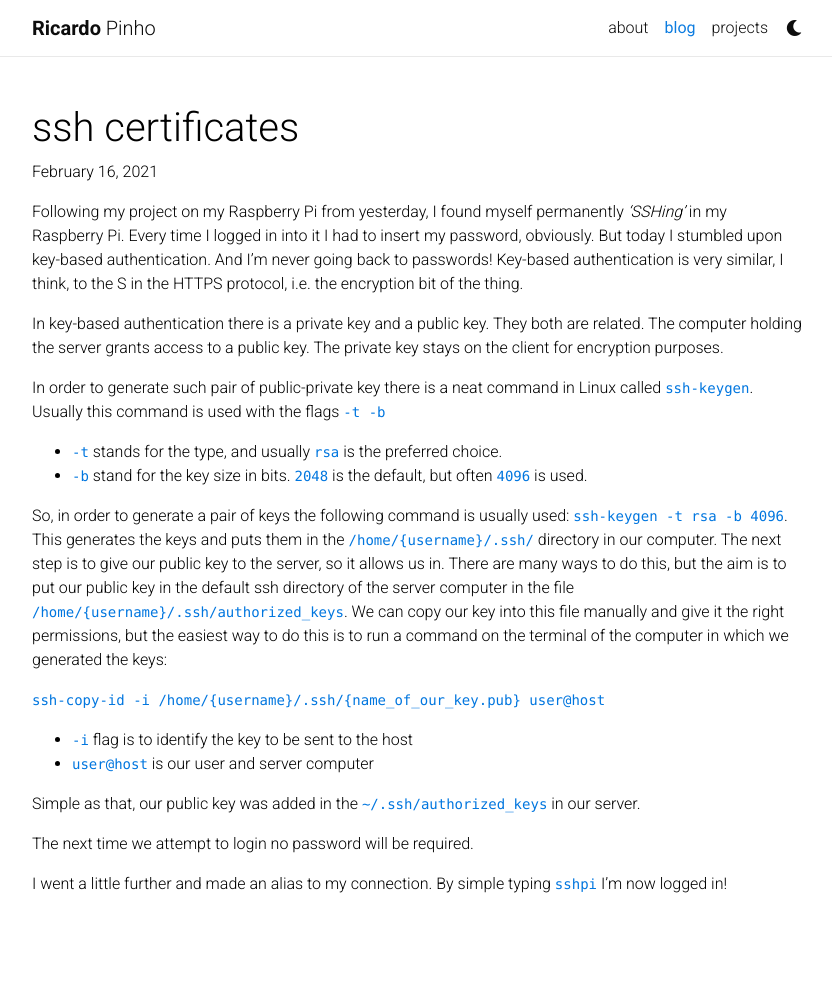
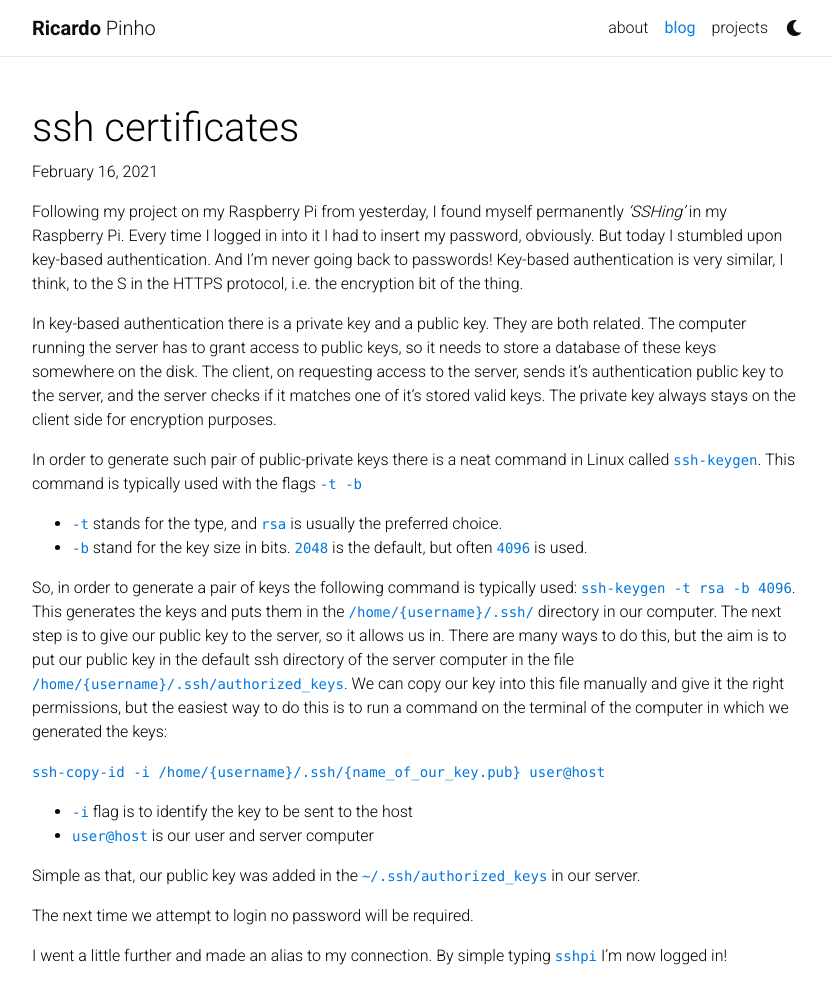
Before and after one commit to ricardogpinho/ricardogpinho.github.io, a Jekyll site: the page built from _posts/2021-02-16-ssh-certificates.md, in a window 1280 px wide and 1054 px high. Shown: the top 1004 px of the window, without its empty margins (223-1055 px from the left). Built offline with Jekyll 4.4.1, drawn with Linux system fonts in a browser that asks for light colours; nearby versions of some CDN libraries; a style sheet for code colours, icons or effects is not loaded.

Commit message:
fixing my bad english

```diff
--- a/_posts/2021-02-16-ssh-certificates.md
+++ b/_posts/2021-02-16-ssh-certificates.md
@@ -11,15 +11,15 @@ Following my project on my Raspberry Pi from yesterday, I found myself permanent
 But today I stumbled upon key-based authentication. And I'm never going back to passwords!
 Key-based authentication is very similar, I think, to the S in the HTTPS protocol, i.e. the encryption bit of the thing.
 
-In key-based authentication there is a private key and a public key. They both are related.
-The computer holding the server grants access to a public key. The private key stays on the client for encryption purposes.
+In key-based authentication there is a private key and a public key. They are both related.
+The computer running the server has to grant access to public keys, so it needs to store a database of these keys somewhere on the disk. The client, on requesting access to the server, sends it's authentication public key to the server, and the server checks if it matches one of it's stored valid keys. The private key always stays on the client side for encryption purposes.
 
-In order to generate such pair of public-private key there is a neat command in Linux called `ssh-keygen`. Usually this command is used with the flags `-t -b`
+In order to generate such pair of public-private keys there is a neat command in Linux called `ssh-keygen`. This command is typically used with the flags `-t -b`
 
-* `-t` stands for the type, and usually `rsa` is the preferred choice.
+* `-t` stands for the type, and `rsa` is usually the preferred choice.
 * `-b` stand for the key size in bits. `2048` is the default, but often `4096` is used.
 
-So, in order to generate a pair of keys the following command is usually used: `ssh-keygen -t rsa -b 4096`.
+So, in order to generate a pair of keys the following command is typically used: `ssh-keygen -t rsa -b 4096`.
 This generates the keys and puts them in the `/home/{username}/.ssh/` directory in our computer.
 The next step is to give our public key to the server, so it allows us in.
 There are many ways to do this, but the aim is to put our public key in the default ssh directory of the server computer in the file `/home/{username}/.ssh/authorized_keys`. We can copy our key into this file manually and give it the right permissions, but the easiest way to do this is to run a command on the terminal of the computer in which we generated the keys:
--- a/_projects/battle_of_the_river.markdown
+++ b/_projects/battle_of_the_river.markdown
@@ -54,7 +54,7 @@ Quickly we gathered most of the graphics we needed and assembled the map of the
 </div>
 
 With graphics mostly settled, we began working on the game input, character movements and movement restrictions.
-With that done, was time to implement shooting. This was tricky... because the arrows would have to spawn on key-press trigger and then disappear at hitting a character, object or reach the end of the map. It required a linked list, but we manages it.
+With that done, was time to implement shooting. This was tricky... because the arrows would have to spawn on key-press trigger and then disappear on hitting a character, object or reach the end of the map. It required a linked list, but we managed it.
 
 That implemented, was time for making the autonomous player move and shoot as well. With some logic and randomness generation this was also achieved.
 
```
Also changed, not shown: _posts/2021-02-15-setting-up-a-gemini-server.md (+2 -2 lines).
